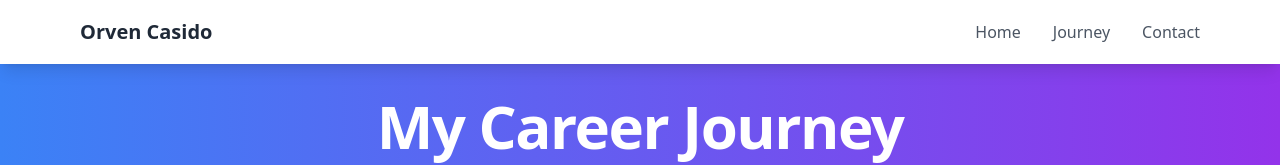
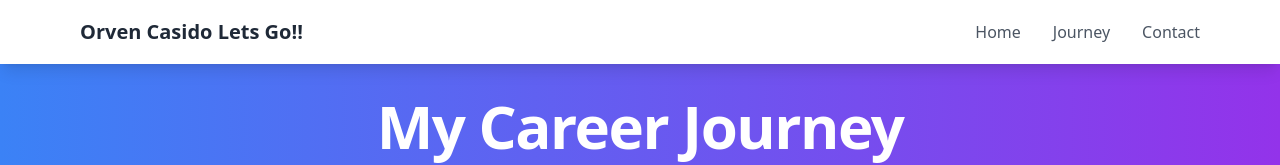
Before and after one commit to orvencasido/blog-post, a plain HTML site: page index.html in a window 1280 px wide. Shown: the top 165 px of the page. Drawn offline with nearby package versions, Linux system fonts and the light colour scheme.

Commit message:
try 3 cicd

```diff
--- a/index.html
+++ b/index.html
@@ -12,7 +12,7 @@
     <nav class="bg-white shadow-lg fixed w-full z-10">
         <div class="max-w-6xl mx-auto px-4">
             <div class="flex justify-between items-center h-16">
-                <div class="text-xl font-bold text-gray-800">Orven Casido</div>
+                <div class="text-xl font-bold text-gray-800">Orven Casido Lets Go!!</div>
                 <div class="hidden md:flex space-x-8">
                     <a href="#home" class="text-gray-600 hover:text-gray-900">Home</a>
                     <a href="#journey" class="text-gray-600 hover:text-gray-900">Journey</a>
```
